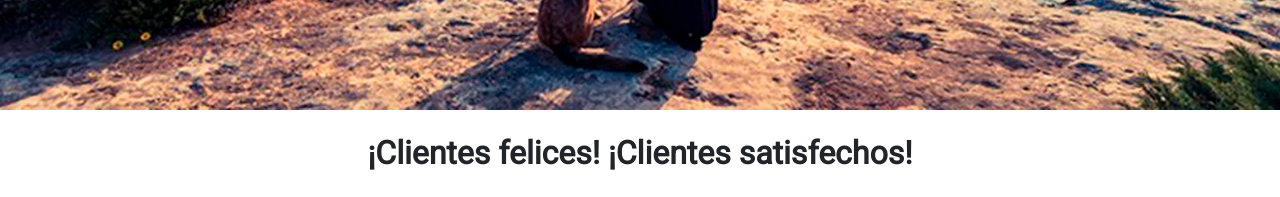
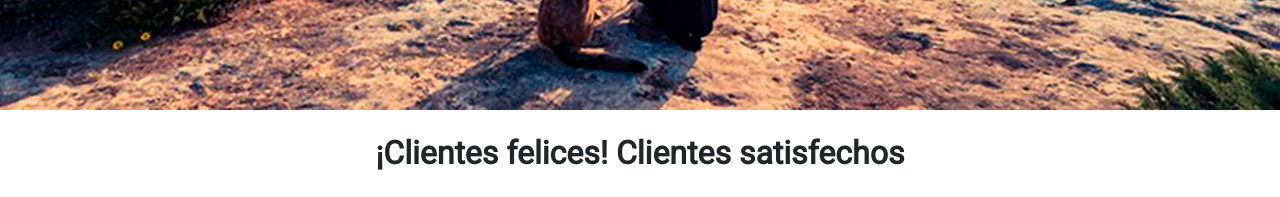
Before and after one commit to rayjp/alphapets, a plain HTML site: page index.html in a window 1280 px wide. Shown: the part 2700-2897 px from the top of the page. Drawn offline with Linux system fonts and the light colour scheme.

Commit message:
Corriendo testimonios

```diff
--- a/index.html
+++ b/index.html
@@ -327,7 +327,7 @@
 
 		<section class="mb-4">
 
-			<h2 class="text-center my-4"><strong>¡Clientes felices! ¡Clientes satisfechos!</strong></h2>
+			<h2 class="text-center my-4"><strong>¡Clientes felices! Clientes satisfechos</strong></h2>
 
 			<div id="carouselExampleControls" class="carousel slide" data-ride="carousel">
 		  <div class="carousel-inner text-center">
```
